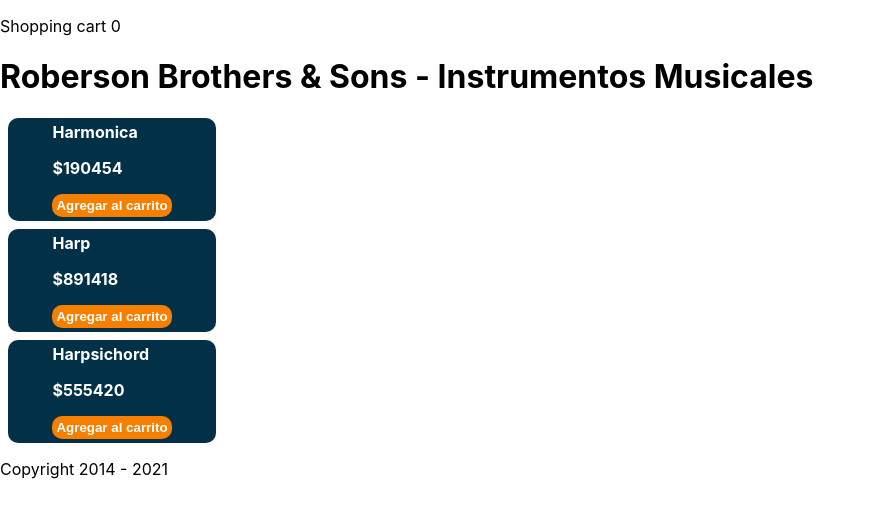
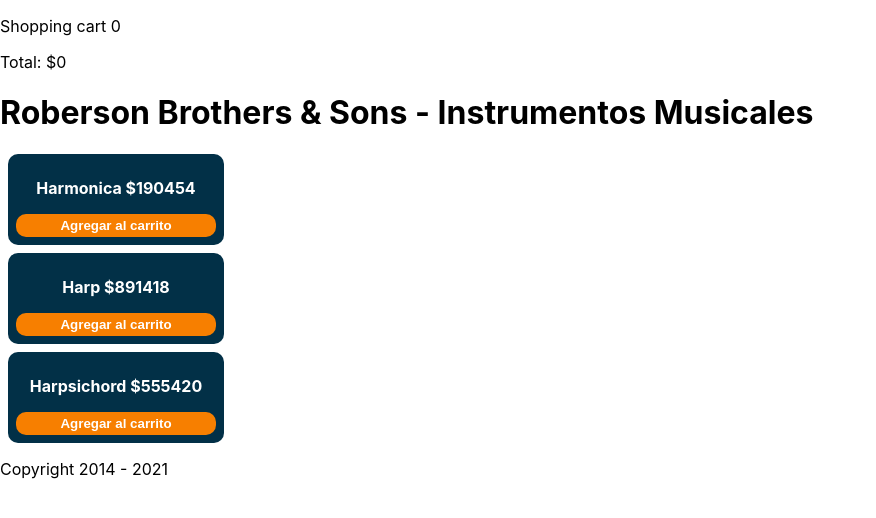
Before and after one commit to tomastoloza/ciu-react, a React (Create React App) app: page / in a window 1280 px wide. Shown: the top 518 px of the page, without its empty margins (0-876 px from the left). Built offline with nearby package versions, Linux system fonts and the light colour scheme.

Commit message:
Add card

```diff
--- a/src/components/Product.css
+++ b/src/components/Product.css
@@ -1,8 +1,8 @@
 .product {
     border-radius: 10px;
     background: #023047;
-    width: 25vh;
-    padding: 4px;
+    width: 200px;
+    padding: 8px;
     display: flex;
     flex-direction: column;
     align-items: center;
--- a/src/components/Product.jsx
+++ b/src/components/Product.jsx
@@ -8,11 +8,8 @@ const Product = ({product, setShoppingCart, onClick, button}) => {
 
     return (
         <section className={"product"}>
-            <header>
-                {(product.name)}
-                <p>${product.price}</p>
-                <button onClick={onClick || addToShoppingCart}>{button}</button>
-            </header>
+            <p>{product.name} ${product.price}</p>
+            <button onClick={onClick || addToShoppingCart}>{button}</button>
         </section>
     )
 }
--- a/src/components/ShoppingCart.jsx
+++ b/src/components/ShoppingCart.jsx
@@ -1,24 +1,44 @@
 import React, {Fragment, useState} from 'react';
-import Product from "./Product";
-
+import "./Product.css"
 
 const ShoppingCart = ({shoppingCart, setShoppingCart}) => {
     function removeFromShoppingCart(productToBeRemoved) {
         setShoppingCart(shoppingCart.filter(product => product.id !== productToBeRemoved.id))
     }
 
+    let names = new Set(shoppingCart.map(instrument => {
+            return instrument.name;
+        }
+    ));
+    let quantity = shoppingCart.reduce((a, c) => {
+        return (a[c.name] = (a[c.name] || 0) + 1, a)
+    }, {});
+
+    let price = shoppingCart.reduce((a, c) => {
+        return (a[c.name] = (a[c.name] || 0) + c.price, a)
+    }, {});
+
+    let total = () => {
+        let sum = 0;
+        names.forEach(name => {
+            sum += price[name]
+        })
+        return sum;
+    }
+
     return (
-        <Fragment>
-            <p>Shopping cart {shoppingCart.length}</p>
-            <ul>
-                {shoppingCart.map(product => {
-                    return <div className={"ShoppingCartItem"}>
-                        <Product product={product} setShoppingCart={setShoppingCart}
-                                 onClick={() => removeFromShoppingCart(product)} button={"Remover"}/>
+        <div className={"shoppingCart"}>
+            <p className={"shoppingCartButton"}>Shopping cart {shoppingCart.length}</p>
+            <ul className={"shoppingCartItems"}>
+                {[...new Set(shoppingCart)].map(product => {
+                    return <div className={"product"}>
+                        <p>{product.name} x{quantity[product.name]} ${price[product.name]}</p>
+                        <button onClick={() => removeFromShoppingCart(product)}>Remover todos</button>
                     </div>
                 })}
             </ul>
-        </Fragment>
+            <p>Total: ${total()}</p>
+        </div>
     )
 }
 
--- a/src/scripts.js
+++ /dev/null
@@ -1,3 +0,0 @@
-export function capitalize(string) {
-    return string != null ? string.split(" ").map(s => s.charAt(0).toUpperCase() + s.slice(1)).join(" ") : "";
-}
```
